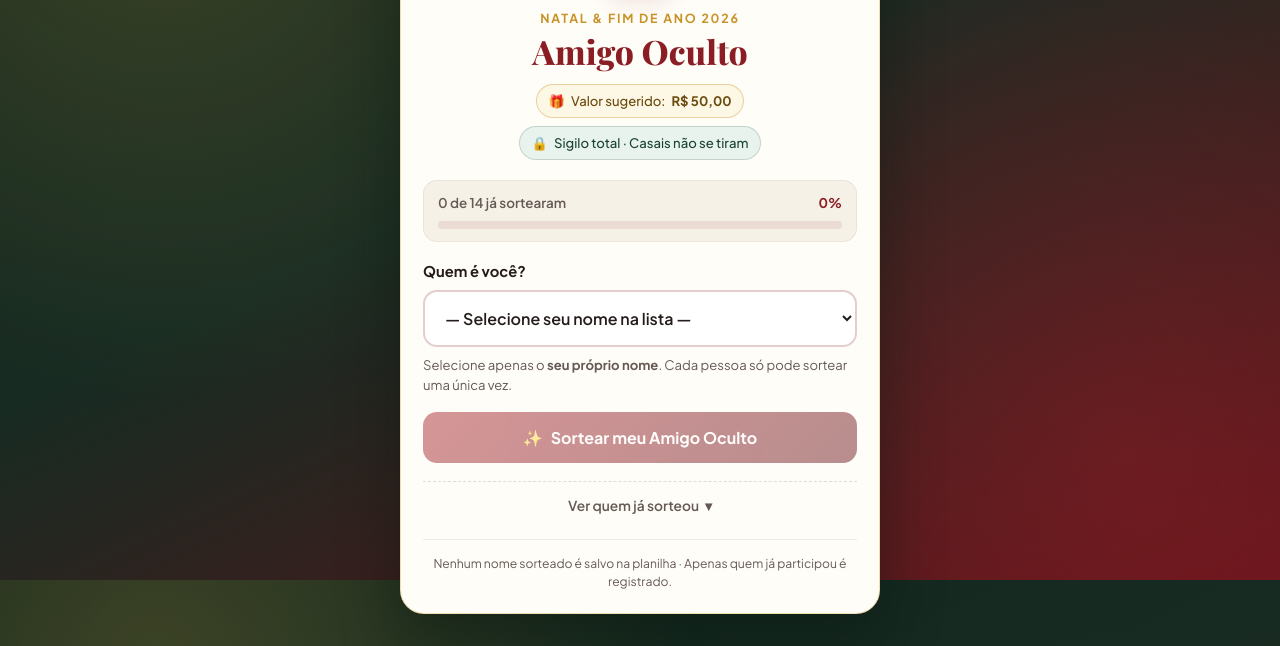
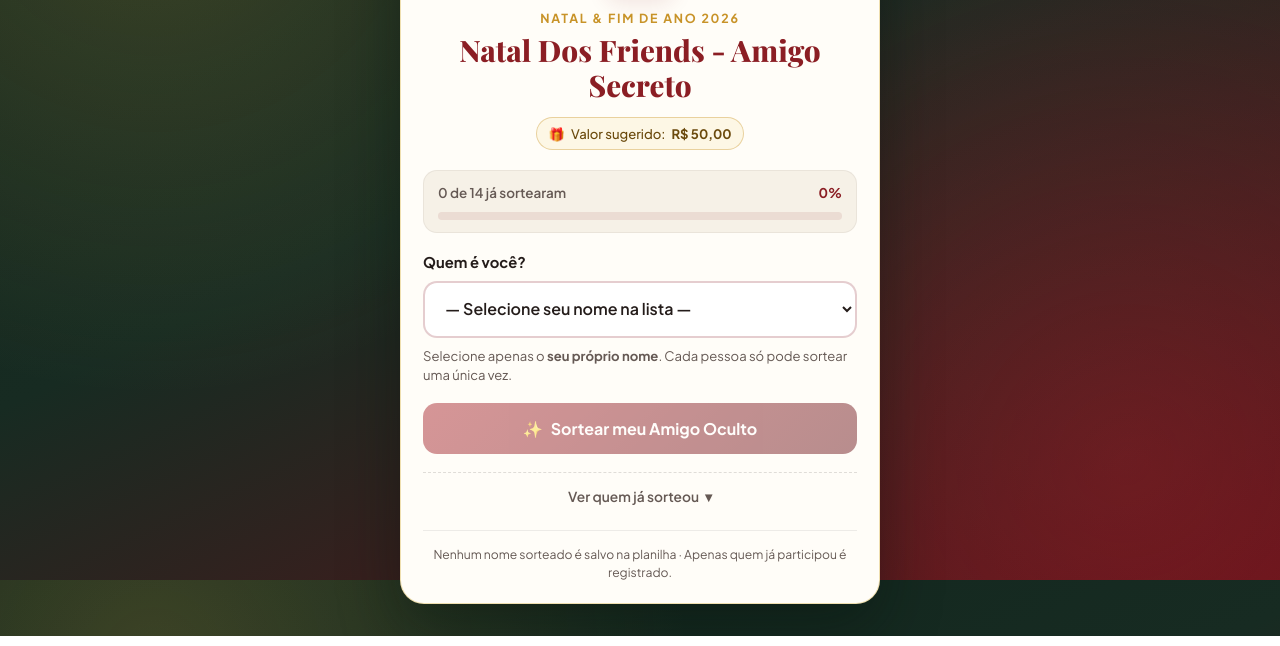
Before and after one commit to antoniocleber/amigo-oculto, a plain HTML site: page index.html in a window 1280 px wide. Shown: the part 220-866 px from the top of the page. Drawn offline with nearby package versions, Linux system fonts and the light colour scheme.

Commit message:
chore: atualiza titulo para Natal Dos Friends - Amigo Secreto e remove aviso de casais

```diff
--- a/config.js
+++ b/config.js
@@ -8,7 +8,7 @@ window.AMIGO_OCULTO_CONFIG = {
   // Exemplo: 'https://script.google.com/macros/s/AKfycb.../exec'
   SCRIPT_URL: '',
 
-  EVENT_TITLE: 'Amigo Oculto',
+  EVENT_TITLE: 'Natal Dos Friends - Amigo Secreto',
   EVENT_SUBTITLE: 'Natal & Fim de Ano 2026',
   GIFT_VALUE: 'R$ 50,00',
 };
--- a/index.html
+++ b/index.html
@@ -3,18 +3,18 @@
 <head>
   <meta charset="UTF-8" />
   <meta name="viewport" content="width=device-width, initial-scale=1.0, viewport-fit=cover" />
-  <title>Amigo Oculto 2026 — Sorteio Oficial</title>
+  <title>Natal Dos Friends - Amigo Secreto</title>
   <meta
     name="description"
-    content="Selecione seu nome na lista e descubra quem é o seu Amigo Oculto! Valor sugerido do presente: R$ 50,00. Sorteio sigiloso com regra de casais."
+    content="Selecione seu nome na lista e descubra quem você tirou no Natal Dos Friends - Amigo Secreto! Valor sugerido do presente: R$ 50,00."
   />
 
   <!-- Open Graph / Prévia bonita no WhatsApp -->
   <meta property="og:type" content="website" />
-  <meta property="og:title" content="🎁 Amigo Oculto 2026 — Faça seu Sorteio!" />
+  <meta property="og:title" content="🎁 Natal Dos Friends - Amigo Secreto" />
   <meta
     property="og:description"
-    content="Escolha seu nome e descubra seu Amigo Oculto em segredo. Valor sugerido do presente: R$ 50,00."
+    content="Escolha seu nome e descubra seu Amigo Secreto! Valor sugerido do presente: R$ 50,00."
   />
   <meta property="og:url" content="https://antoniocleber.github.io/amigo-oculto/" />
   <meta property="og:image" content="https://antoniocleber.github.io/amigo-oculto/og-image.jpg" />
@@ -69,16 +69,12 @@
         </div>
 
         <p id="event-subtitle" class="hero__eyebrow">Natal &amp; Fim de Ano 2026</p>
-        <h1 id="event-title" class="hero__title">Amigo Oculto</h1>
+        <h1 id="event-title" class="hero__title">Natal Dos Friends - Amigo Secreto</h1>
 
         <div class="badges">
           <span class="badge badge--gold">
             <span aria-hidden="true">🎁</span>
             Valor sugerido: <strong id="gift-value">R$ 50,00</strong>
-          </span>
-          <span class="badge badge--pine">
-            <span aria-hidden="true">🔒</span>
-            Sigilo total · Casais não se tiram
           </span>
         </div>
       </header>
--- a/styles.css
+++ b/styles.css
@@ -205,10 +205,10 @@ body {
 .hero__title {
   margin: 0 0 14px;
   font-family: 'Playfair Display', Georgia, serif;
-  font-size: 2.1rem;
+  font-size: clamp(1.48rem, 5.2vw, 1.85rem);
   font-weight: 800;
   color: var(--crimson);
-  line-height: 1.15;
+  line-height: 1.2;
 }
 
 .badges {
@@ -758,7 +758,7 @@ body {
   }
 
   .hero__title {
-    font-size: 1.85rem;
+    font-size: 1.5rem;
   }
 
   .status-list {
```
Also changed, not shown: 1 other file.
